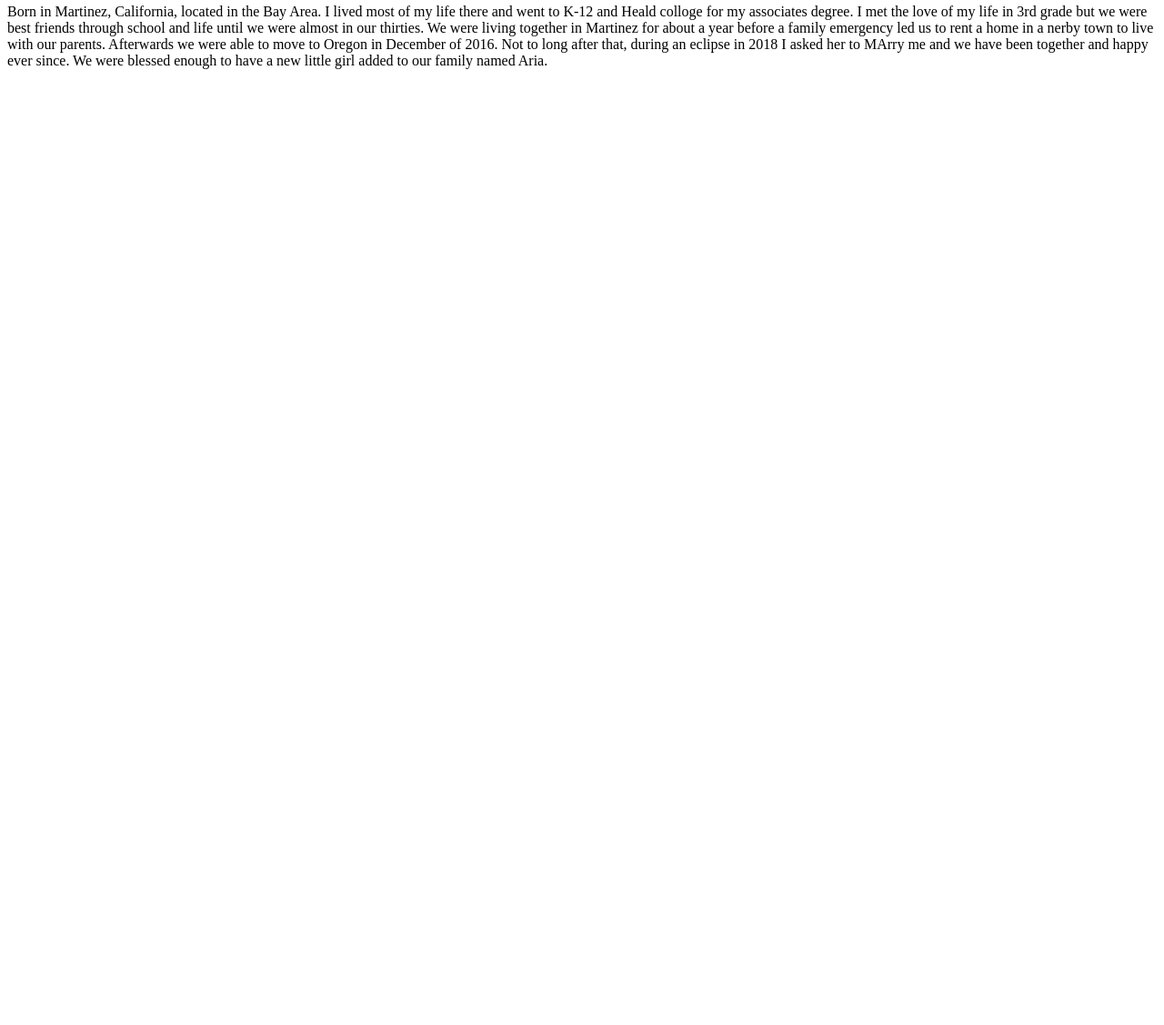
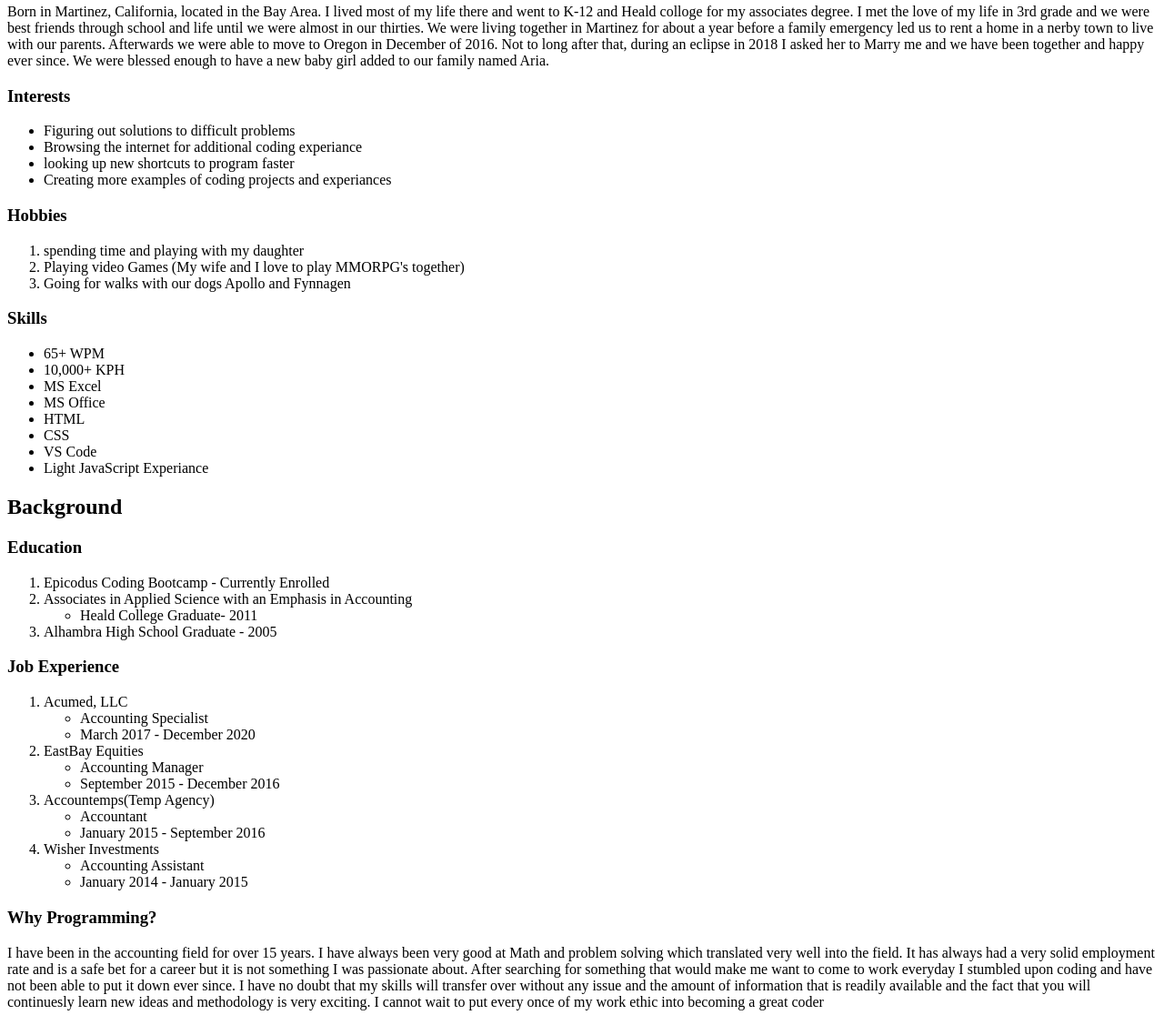
Before and after one commit to Eric81587/Portfolio-Page, a plain HTML site: page index.html in a window 1280 px wide. Shown: the part 123-1250 px from the top of the page at 91% size. Before the commit the page ends 800 px from the top, so only its background shows below. Drawn offline with Linux system fonts and the light colour scheme.

Commit message:
add additional text to HTML

```diff
--- a/index.html
+++ b/index.html
@@ -13,11 +13,82 @@
   <h1>Eric D. Roragen-Eggers</h1>
   <h2>About Me</h2>
   <p>Born in Martinez, California, located in the Bay Area. I lived most of my life there and went to K-12 and Heald
-    colloge for my associates degree. I met the love of my life in 3rd grade but we were best friends through school and
+    colloge for my associates degree. I met the love of my life in 3rd grade and we were best friends through school and
     life until we were almost in our thirties. We were living together in Martinez for about a year before a family
     emergency led us to rent a home in a nerby town to live with our parents. Afterwards we were able to move to Oregon
-    in December of 2016. Not to long after that, during an eclipse in 2018 I asked her to MArry me and we have been
-    together and happy ever since. We were blessed enough to have a new little girl added to our family named Aria.</p>
+    in December of 2016. Not to long after that, during an eclipse in 2018 I asked her to Marry me and we have been
+    together and happy ever since. We were blessed enough to have a new baby girl added to our family named Aria.</p>
+
+  <h3>Interests</h3>
+  <ul>
+    <li>Figuring out solutions to difficult problems</li>
+    <li>Browsing the internet for additional coding experiance</li>
+    <li>looking up new shortcuts to program faster</li>
+    <li>Creating more examples of coding projects and experiances</li>
+  </ul>
+  <h3>Hobbies</h3>
+  <ol>
+    <li>spending time and playing with my daughter</li>
+    <li>Playing video Games (My wife and I love to play MMORPG's together)</li>
+    <li>Going for walks with our dogs Apollo and Fynnagen</li>
+  </ol>
+  <h3>Skills</h3>
+  <ul>
+    <li>65+ WPM</li>
+    <li>10,000+ KPH</li>
+    <li>MS Excel</li>
+    <li>MS Office</li>
+    <li>HTML</li>
+    <li>CSS</li>
+    <li>VS Code</li>
+    <li>Light JavaScript Experiance</li>
+  </ul>
+
+  <h2>Background</h2>
+  <h3>Education</h3>
+  <ol>
+    <li>Epicodus Coding Bootcamp - Currently Enrolled</li>
+    <li>Associates in Applied Science with an Emphasis in Accounting</li>
+    <ul>
+      <li>Heald College Graduate- 2011</li>
+    </ul>
+    <li>Alhambra High School Graduate - 2005</li>
+  </ol>
+  <h3>Job Experience</h3>
+
+  <ol>
+    <li>Acumed, LLC</li>
+    <ul>
+      <li>Accounting Specialist</li>
+      <li>March 2017 - December 2020</li>
+    </ul>
+    <li>EastBay Equities</li>
+    <ul>
+      <li>Accounting Manager</li>
+      <li>September 2015 - December 2016</li>
+    </ul>
+    <li>Accountemps(Temp Agency)</li>
+    <ul>
+      <li>Accountant</li>
+      <li>January 2015 - September 2016</li>
+    </ul>
+    <li>Wisher Investments</li>
+    <ul>
+      <li>Accounting Assistant</li>
+      <li>January 2014 - January 2015</li>
+    </ul>
+  </ol>
+
+  <h3>Why Programming?</h3>
+  <p>I have been in the accounting field for over 15 years. I have always been very good at Math and problem solving
+    which translated very well into the field. It has always had a very solid employment rate and is a safe bet for a
+    career but it is not something I was passionate about. After searching for something that would make me want to come
+    to work everyday I stumbled upon coding and have not been able to put it down ever since. I have no doubt that my
+    skills will transfer over without any issue and the amount of information that is readily available and the fact
+    that you will continuesly learn new ideas and methodology is very exciting. I cannot wait to put every once of my
+    work ethic into becoming a great coder</p>
+
+
 </body>
 
 </html>
```
